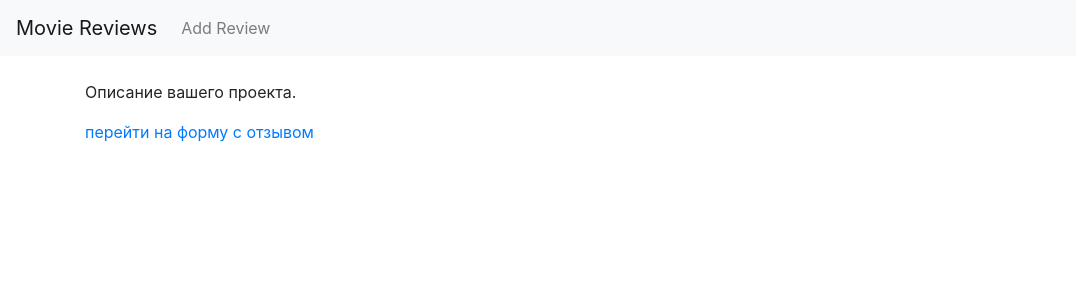
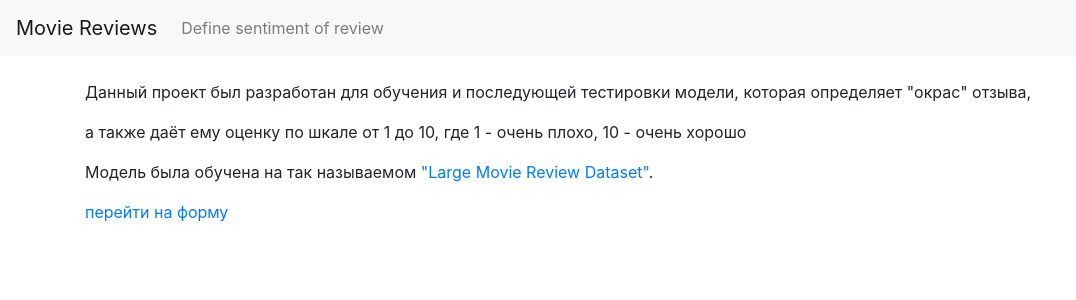
Before and after one commit to AlexShmigelskii/MovieReview, a Django app: template templates/index.html in a window 1280 px wide. Shown: the top 300 px of the page, without its empty margins (0-1076 px from the left). Run offline with Django 3.2, Linux system fonts and the light colour scheme; the template is opened without the code that fills it, so the values that code supplies are empty; some libraries are stand-ins or nearby versions.

Commit message:
first publish

```diff
--- a/reviews/predict.py
+++ b/reviews/predict.py
@@ -35,8 +35,6 @@ def predict_review_sentiment(text):
         return sentiment, rating
 
 
-
-
 # loading model and vectorizer
 sentiment_model = joblib.load('reviews/models/reg_sentiment_model14.joblib')
 rating_model = joblib.load('reviews/models/reg_rating_model14.joblib')
--- a/templates/add_review.html
+++ b/templates/add_review.html
@@ -5,7 +5,7 @@
   <form method="post">
     {% csrf_token %}
     <label for="text">Текст отзыва:</label><br>
-    <textarea id="text" name="text" rows="4" cols="50"></textarea><br>
+    <textarea id="text" name="text" rows="4" cols="50" placeholder="Пока что модель определяет только английский текст"></textarea><br>
     <input type="submit" value="Отправить">
   </form>
 {% endblock %}
--- a/templates/base.html
+++ b/templates/base.html
@@ -16,7 +16,7 @@
     <div class="collapse navbar-collapse" id="navbarNav">
         <ul class="navbar-nav">
             <li class="nav-item">
-                <a class="nav-link" href="{% url 'add_review' %}">Add Review</a>
+                <a class="nav-link" href="{% url 'add_review' %}">Define sentiment of review</a>
             </li>
         </ul>
     </div>
--- a/templates/index.html
+++ b/templates/index.html
@@ -3,6 +3,8 @@
 
 {% block content %}
     <h1>{{ project_name }}</h1>
-    <p>Описание вашего проекта.</p>
-    <a href="{% url 'add_review' %}">перейти на форму с отзывом</a>
+    <p>Данный проект был разработан для обучения и последующей тестировки модели, которая определяет "окрас" отзыва,</p>
+    <p>а также даёт ему оценку по шкале от 1 до 10, где 1 - очень плохо, 10 - очень хорошо</p>
+    <p>Модель была обучена на так называемом <a href="https://ai.stanford.edu/~amaas/data/sentiment/">"Large Movie Review Dataset"</a>. </p>
+    <a href="{% url 'add_review' %}">перейти на форму</a>
 {% endblock %}
--- a/templates/review_result.html
+++ b/templates/review_result.html
@@ -16,5 +16,6 @@
         <p> I guess that this review is <b>{{ sentiment }}</b>. I gave it the mark of <b>{{ rating }}</b></p>
 
     {% endif %}
+    <a href="{% url 'add_review' %}">вернуться к форме</a>
 
 {% endblock %}
```
